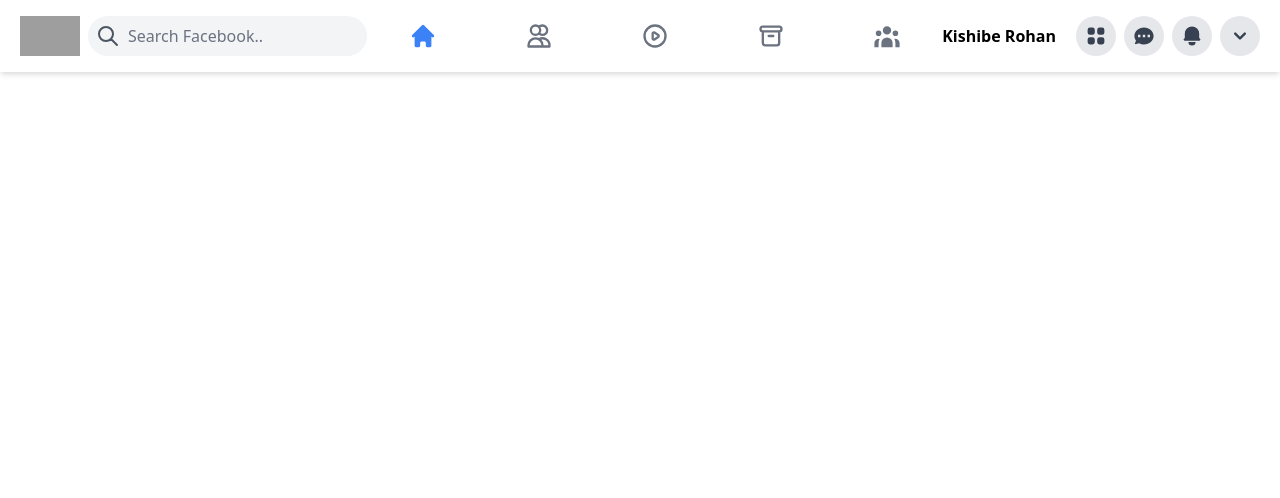
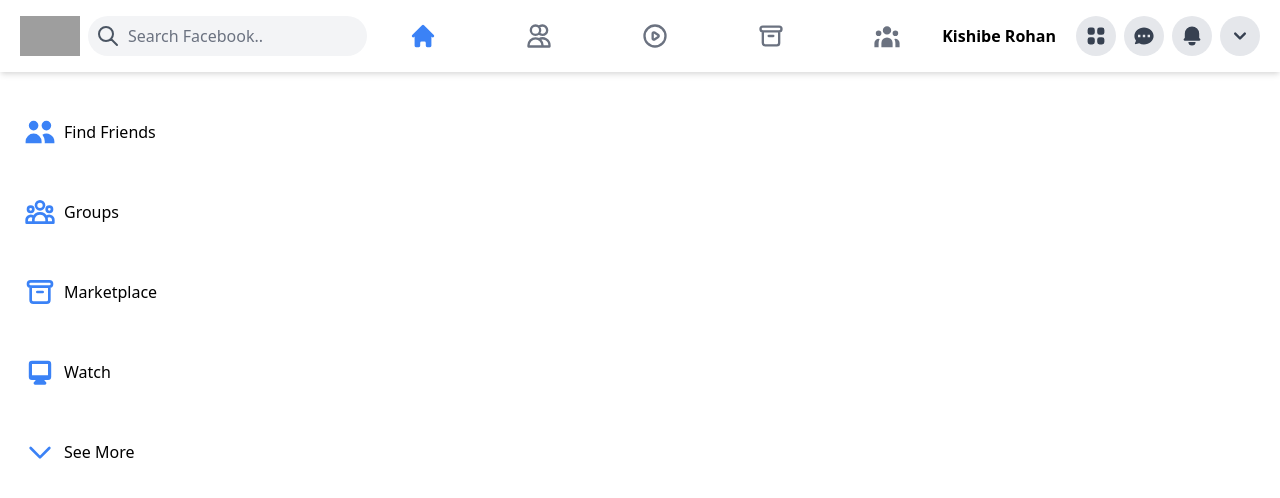
Before and after one commit to kishibe-rohan/facebook-nextjs-clone, a Next.js app: page / in a window 1280 px wide. Shown: the top 498 px of the page. Built offline with nearby package versions, Linux system fonts and the light colour scheme; no server answers; grey boxes are pictures that could not be loaded.

Commit message:
added sidebar component,implemented next-auth

```diff
--- a/components/Header.js
+++ b/components/Header.js
@@ -13,10 +13,13 @@
   UsersIcon,
   ArchiveIcon,
 } from "@heroicons/react/outline";
+import { signOut, useSession } from "next-auth/client";
 
 import HeaderIcon from "./HeaderIcon";
 
 function Header() {
+  const [session] = useSession();
+
   return (
     <div className="sticky top-0 z-50 bg-white flex items-center p-2 lg:px-5 shadow-md">
       <div className="flex items-center">
@@ -50,6 +53,15 @@
 
       {/* Profile*/}
       <div className="flex justify-end items-center sm:space-x-2 ">
+        {/*<Image
+          onClick={signOut}
+          className="rounded-full cursor-pointer"
+          src={session.user.image}
+          width="40"
+          height="40"
+          layout="fixed"
+        />
+       */}
         <p className="font-semibold pr-3 whitespace-nowrap">Kishibe Rohan</p>
         <ViewGridIcon className="icon" />
         <ChatIcon className="icon" />
--- /dev/null
+++ b/components/Login.js
@@ -0,0 +1,23 @@
+import Image from "next/image";
+import { signIn } from "next-auth/client";
+
+function Login() {
+  return (
+    <div className="grid place-items-center">
+      <Image
+        src="https://1000logos.net/wp-content/uploads/2021/04/Facebook-logo-768x480.png"
+        height={400}
+        width={400}
+        objectFit="contain"
+      />
+      <h1
+        onClick={signIn}
+        className="p-5 bg-blue-500 rounded-full text-white cursor-pointer"
+      >
+        Login with Facebook
+      </h1>
+    </div>
+  );
+}
+
+export default Login;
--- /dev/null
+++ b/components/Sidebar.js
@@ -0,0 +1,30 @@
+import { useSession } from "next-auth/client";
+import {
+  ChevronDownIcon,
+  ArchiveIcon,
+  UserGroupIcon,
+} from "@heroicons/react/outline";
+import {
+  CalendarIcon,
+  ClockIcon,
+  DesktopComputerIcon,
+  UsersIcon,
+} from "@heroicons/react/solid";
+
+import SidebarRow from "./SidebarRow";
+
+function Sidebar() {
+  const [session, loading] = useSession();
+  return (
+    <div className="p-2 mt-5 max-w:[600px] xl:min-w:[300px]">
+      {/* <SidebarRow src={session.user.image} title={session.user.name}/> */}
+      <SidebarRow Icon={UsersIcon} title="Find Friends" />
+      <SidebarRow Icon={UserGroupIcon} title="Groups" />
+      <SidebarRow Icon={ArchiveIcon} title="Marketplace" />
+      <SidebarRow Icon={DesktopComputerIcon} title="Watch" />
+      <SidebarRow Icon={ChevronDownIcon} title="See More" />
+    </div>
+  );
+}
+
+export default Sidebar;
--- /dev/null
+++ b/components/SidebarRow.js
@@ -0,0 +1,21 @@
+import Image from "next/image";
+
+function SidebarRow({ Icon, src, title }) {
+  return (
+    <div className="flex items-center mb-4 p-4 cursor-pointer hover:bg-gray-200 rounded-xl">
+      {src && (
+        <Image
+          className="rounded-full"
+          src={src}
+          width={20}
+          height={20}
+          layout="fixed"
+        />
+      )}
+      {Icon && <Icon className="h-8 w-8 text-blue-500 " />}
+      <p className="hidden sm:inline-flex font-medium ml-2">{title}</p>
+    </div>
+  );
+}
+
+export default SidebarRow;
--- a/package.json
+++ b/package.json
@@ -11,6 +11,7 @@
   "dependencies": {
     "@heroicons/react": "^1.0.1",
     "next": "11.0.1",
+    "next-auth": "^3.27.1",
     "react": "17.0.2",
     "react-dom": "17.0.2"
   },
--- a/pages/_app.js
+++ b/pages/_app.js
@@ -1,7 +1,12 @@
-import '../styles/globals.css'
+import "../styles/globals.css";
+import { Provider } from "next-auth/client";
 
 function MyApp({ Component, pageProps }) {
-  return <Component {...pageProps} />
+  return (
+    <Provider session={pageProps.session}>
+      <Component {...pageProps} />
+    </Provider>
+  );
 }
 
-export default MyApp
+export default MyApp;
--- /dev/null
+++ b/pages/api/auth/[...nextauth].js
@@ -0,0 +1,12 @@
+import NextAuth from "next-auth";
+import Providers from "next-auth/providers";
+
+export default NextAuth({
+  providers: [
+    // OAuth authentication providers...
+    Providers.Facebook({
+      clientId: process.env.FACEBOOK_ID,
+      clientSecret: process.env.FACEBOOK_SECRET,
+    }),
+  ],
+});
--- a/pages/index.js
+++ b/pages/index.js
@@ -1,7 +1,13 @@
 import Head from "next/head";
+import { useSession, signIn, signOut, getSession } from "next-auth/client";
+
 import Header from "../components/Header";
+import Sidebar from "../components/Sidebar";
+import Login from "../components/Login";
 
-export default function Home() {
+export default function Home({ session }) {
+  // if (!session) return <Login />;
+
   return (
     <div>
       <Head>
@@ -10,9 +16,20 @@
       </Head>
 
       <Header />
-      {/*Sidebar*/}
-      {/*NewsFeed*/}
-      {/*ChatHeads*/}
+      <main className="flex">
+        <Sidebar />
+        {/*NewsFeed*/}
+        {/*ChatHeads*/}
+      </main>
     </div>
   );
 }
+
+export async function getServerSideProps(context) {
+  const session = await getSession(context);
+  return {
+    props: {
+      session,
+    },
+  };
+}
```
Also changed, not shown: 1 other file (tests, documents, lock files or other folders).
